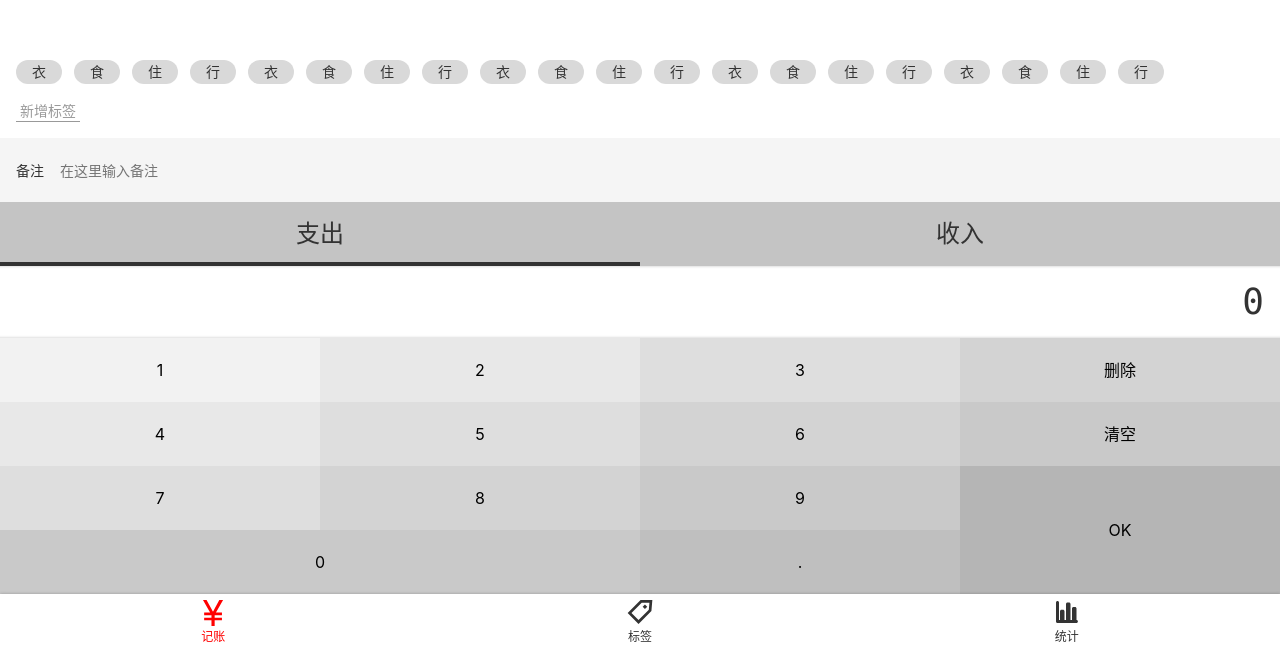
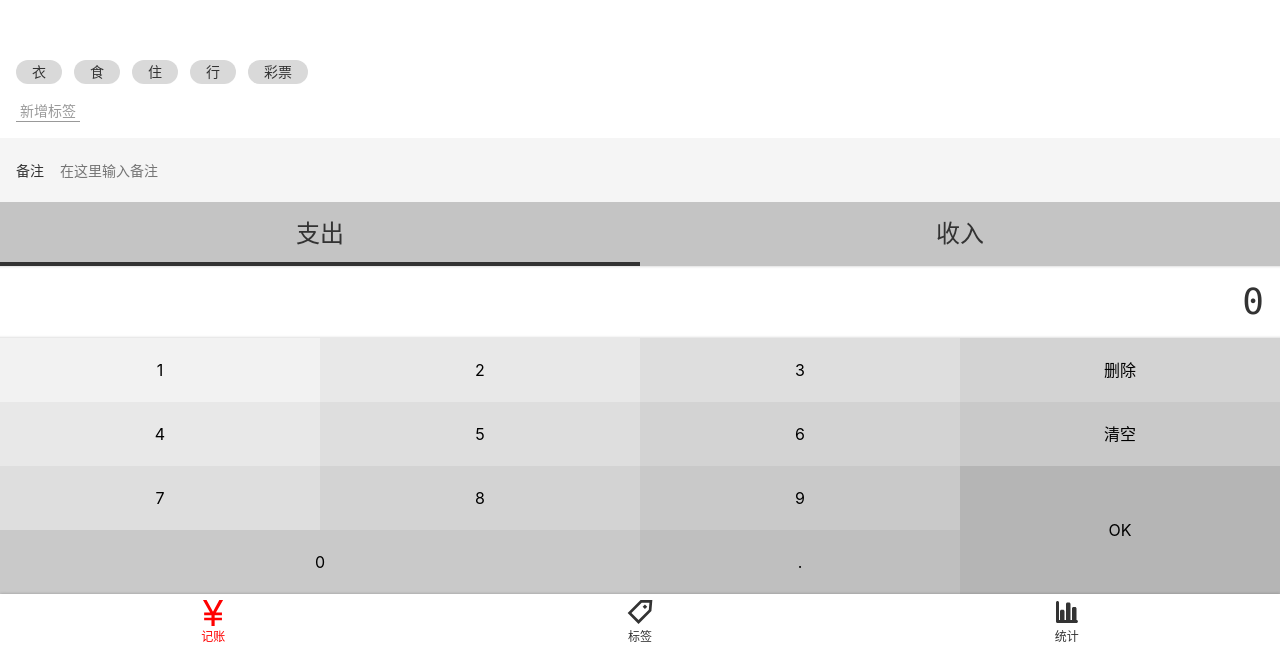
Before and after one commit to kant00/Money-1, a Vue app: page /#/money in a window 1280 px wide. Shown: the part 152-800 px from the top of the page. Built offline with nearby package versions, Linux system fonts and the light colour scheme.

Commit message:
完成tags组件

```diff
--- a/src/components/Money/Tags.vue
+++ b/src/components/Money/Tags.vue
@@ -1,36 +1,44 @@
 <template>
   <div class="tags">
     <div class="new">
-      <button>新增标签</button>
+      <button @click="create">新增标签</button>
     </div>
     <ul class="current">
-      <li>衣</li>
-      <li>食</li>
-      <li>住</li>
-      <li>行</li>
-      <li>衣</li>
-      <li>食</li>
-      <li>住</li>
-      <li>行</li>
-      <li>衣</li>
-      <li>食</li>
-      <li>住</li>
-      <li>行</li>
-      <li>衣</li>
-      <li>食</li>
-      <li>住</li>
-      <li>行</li>
-      <li>衣</li>
-      <li>食</li>
-      <li>住</li>
-      <li>行</li>
+      <li
+        v-for="tag in dataSource"
+        :key="tag"
+        :class="{ selected: selectedTags.indexOf(tag) >= 0 }"
+        @click="toggle(tag)"
+      >
+        {{ tag }}
+      </li>
     </ul>
   </div>
 </template>
 <script lang="ts">
-export default {
-  name: "Tags",
-};
+import Vue from "vue";
+import { Component, Prop } from "vue-property-decorator";
+@Component
+export default class Tags extends Vue {
+  @Prop() readonly dataSource: string[] | undefined;
+  selectedTags: string[] = [];
+  toggle(tag: string) {
+    const index = this.selectedTags.indexOf(tag);
+    if (index >= 0) {
+      this.selectedTags.splice(index, 1);
+    } else {
+      this.selectedTags.push(tag);
+    }
+  }
+  create() {
+    const name = window.prompt("请输入标签名");
+    if (name === "") {
+      window.alert("标签名不能为空");
+    } else if (this.dataSource) {
+      this.$emit("update:dataSource", [...this.dataSource, name]);
+    }
+  }
+}
 </script>
 
 <style lang="scss" scoped>
@@ -44,7 +52,8 @@ export default {
     display: flex;
     flex-wrap: wrap;
     > li {
-      background: #d9d9d9;
+      $bg: #d9d9d9;
+      background: $bg;
       $h: 24px;
       height: $h;
       line-height: $h;
@@ -52,6 +61,10 @@ export default {
       padding: 0 16px;
       margin-right: 12px;
       margin-top: 4px;
+      &.selected {
+        background: darken($bg, 50%);
+        color: white;
+      }
     }
   }
   > .new {
--- a/src/views/Money.vue
+++ b/src/views/Money.vue
@@ -1,13 +1,13 @@
 <template>
   <Layout class-prefix="layout">
     <NumberPad />
-    <Types xxx="hi" />
+    <Types />
     <Notes />
-    <Tags />
+    <Tags :data-source.sync="tags" />
   </Layout>
 </template>
 
-<script lang="ts">
+<script >
 import NumberPad from "@/components/Money/NumberPad.vue";
 import Types from "@/components/Money/Types.vue";
 import Notes from "@/components/Money/Notes.vue";
@@ -15,6 +15,11 @@ import Tags from "@/components/Money/Tags.vue";
 export default {
   name: "Money",
   components: { Tags, Notes, Types, NumberPad },
+  data() {
+    return {
+      tags: ["衣", "食", "住", "行", "彩票"],
+    };
+  },
 };
 </script>
 
```
